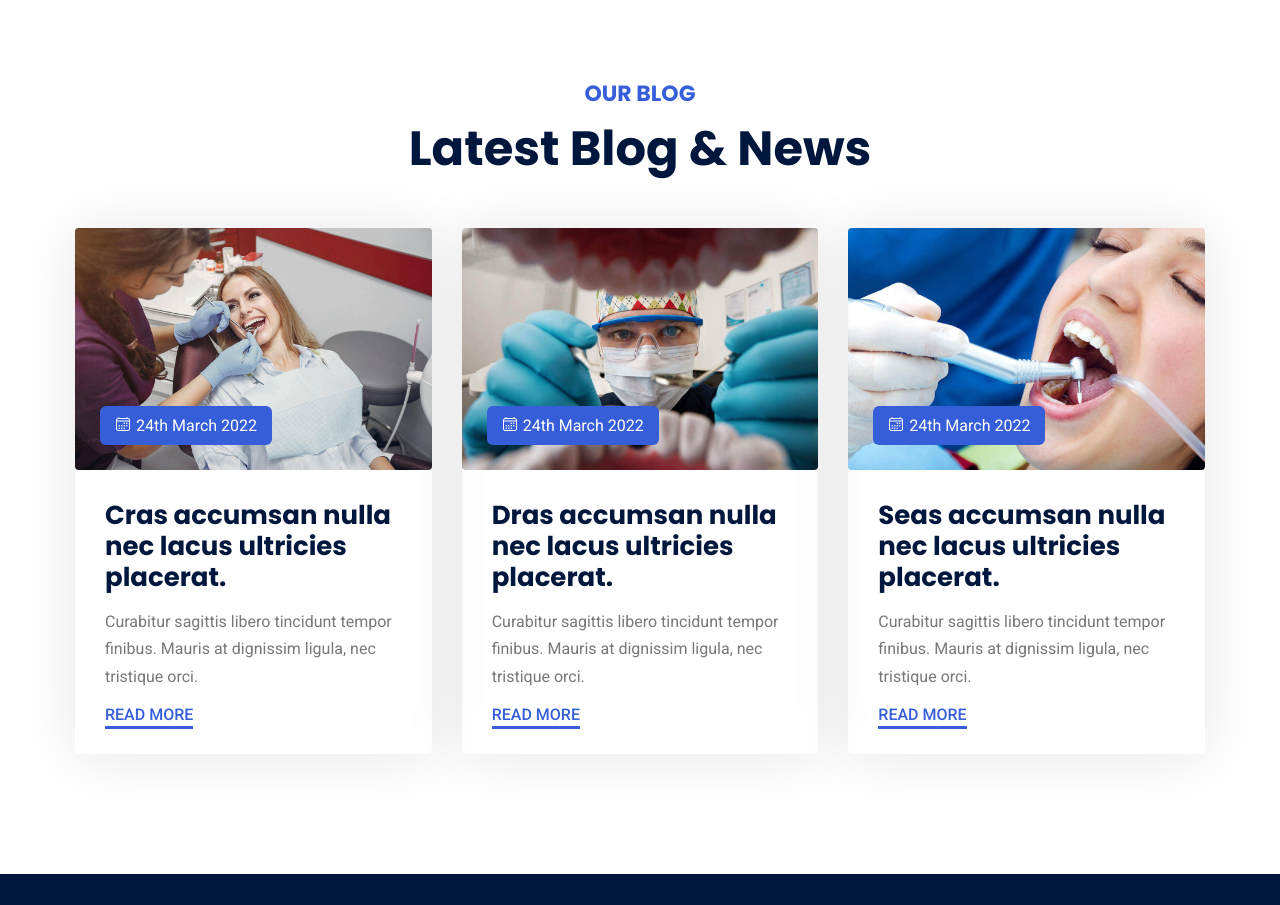
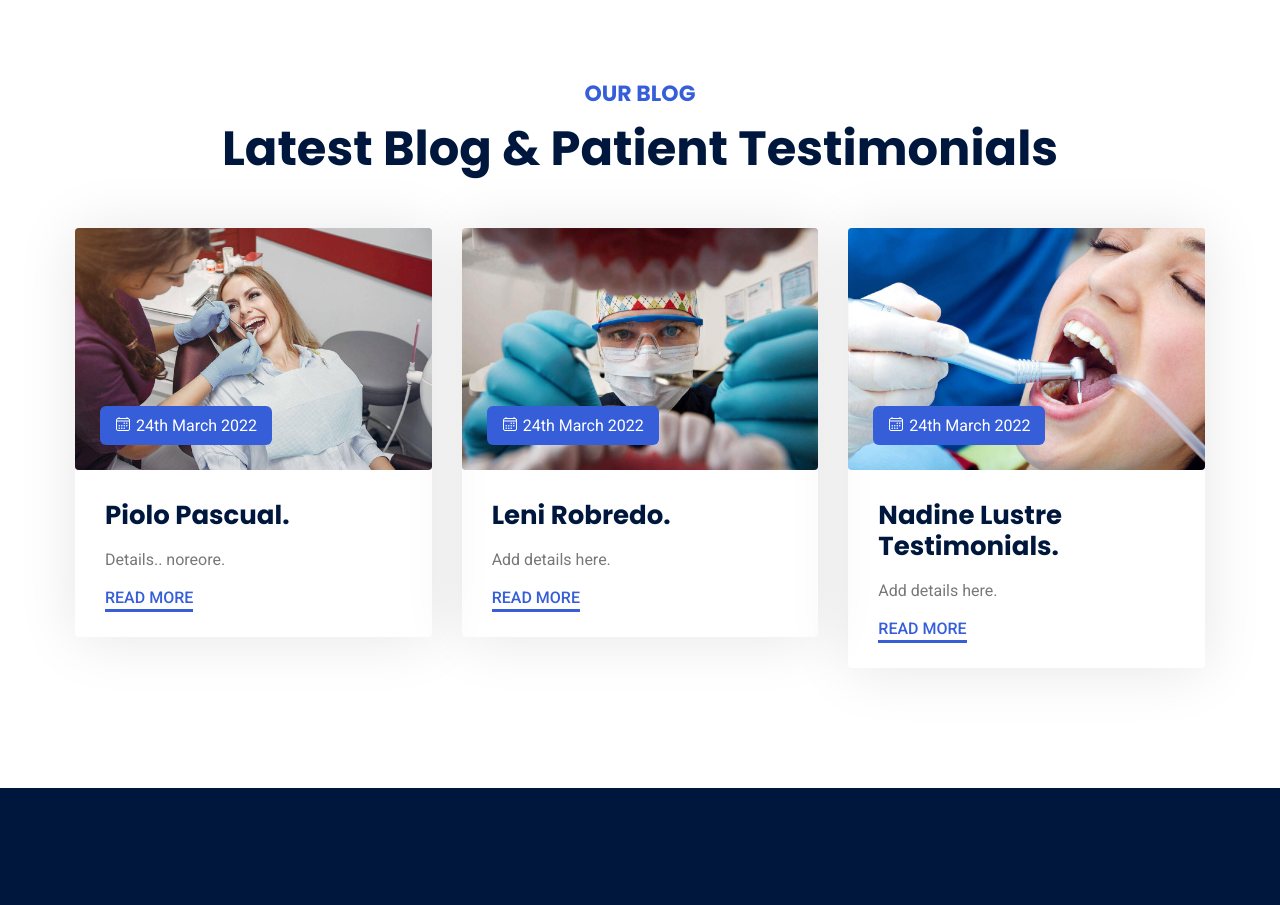
Before and after one commit to atuandentalclinic/ADCMS_website, a plain HTML site: page index.html in a window 1280 px wide. Shown: the part 3920-4825 px from the top of the page. Drawn offline with nearby package versions, Linux system fonts and the light colour scheme.

Commit message:
Update blog spot

```diff
--- a/index.html
+++ b/index.html
@@ -659,7 +659,7 @@
 
           <p class="section-subtitle text-center">Our Blog</p>
 
-          <h2 class="h2 section-title text-center">Latest Blog & News</h2>
+          <h2 class="h2 section-title text-center">Latest Blog & Patient Testimonials</h2>
 
           <ul class="blog-list">
 
@@ -680,11 +680,11 @@
                 <div class="card-content">
 
                   <h3 class="h3">
-                    <a href="#" class="card-title">Cras accumsan nulla nec lacus ultricies placerat.</a>
+                    <a href="#" class="card-title">Piolo Pascual.</a>
                   </h3>
 
                   <p class="card-text">
-                    Curabitur sagittis libero tincidunt tempor finibus. Mauris at dignissim ligula, nec tristique orci.
+                    Details.. noreore.
                   </p>
 
                   <a href="#" class="card-link">Read More</a>
@@ -711,11 +711,11 @@
                 <div class="card-content">
 
                   <h3 class="h3">
-                    <a href="#" class="card-title">Dras accumsan nulla nec lacus ultricies placerat.</a>
+                    <a href="#" class="card-title">Leni Robredo.</a>
                   </h3>
 
                   <p class="card-text">
-                    Curabitur sagittis libero tincidunt tempor finibus. Mauris at dignissim ligula, nec tristique orci.
+                    Add details here.
                   </p>
 
                   <a href="#" class="card-link">Read More</a>
@@ -742,11 +742,11 @@
                 <div class="card-content">
 
                   <h3 class="h3">
-                    <a href="#" class="card-title">Seas accumsan nulla nec lacus ultricies placerat.</a>
+                    <a href="#" class="card-title">Nadine Lustre Testimonials.</a>
                   </h3>
 
                   <p class="card-text">
-                    Curabitur sagittis libero tincidunt tempor finibus. Mauris at dignissim ligula, nec tristique orci.
+                    Add details here.
                   </p>
 
                   <a href="#" class="card-link">Read More</a>
```
